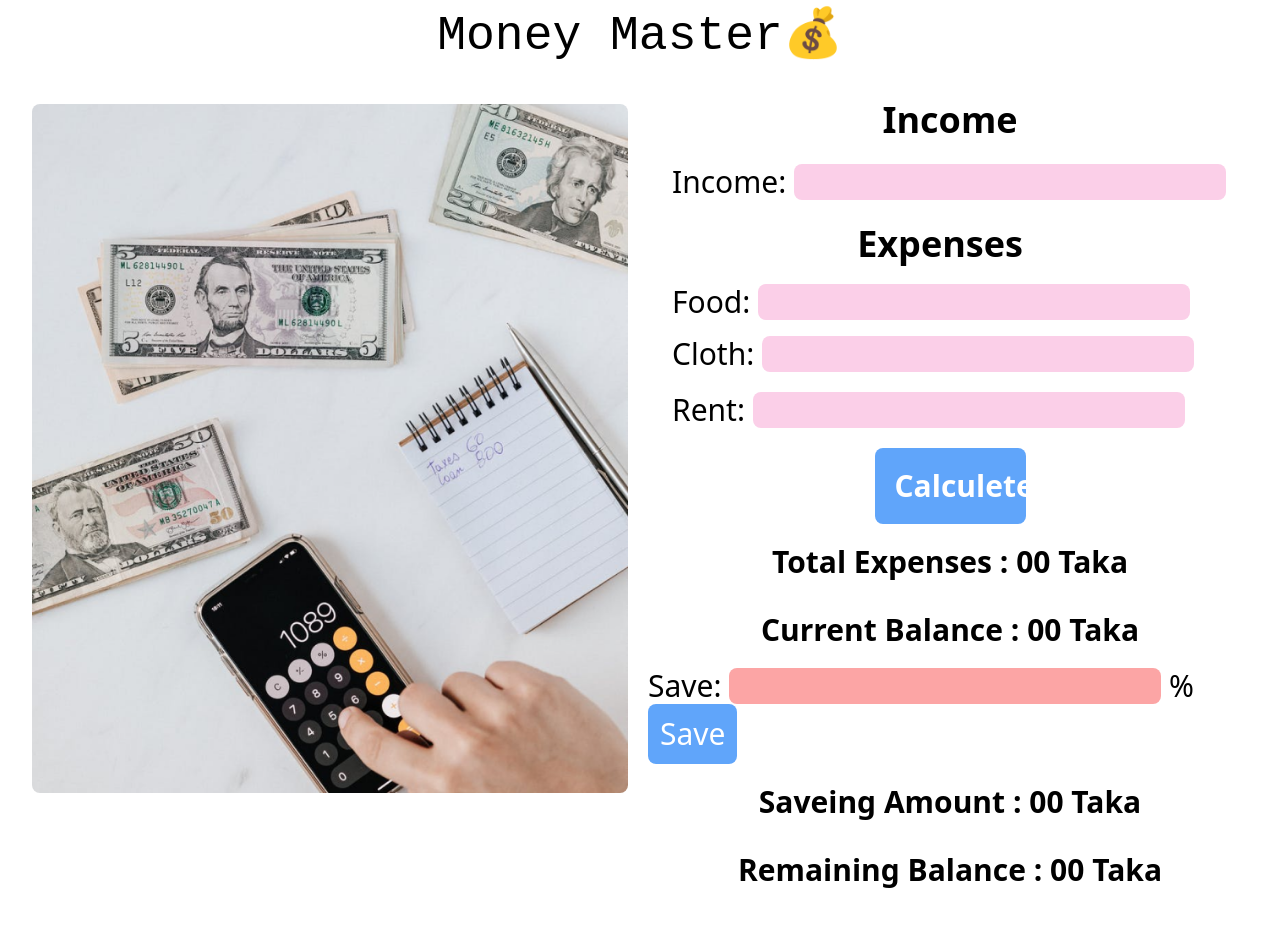
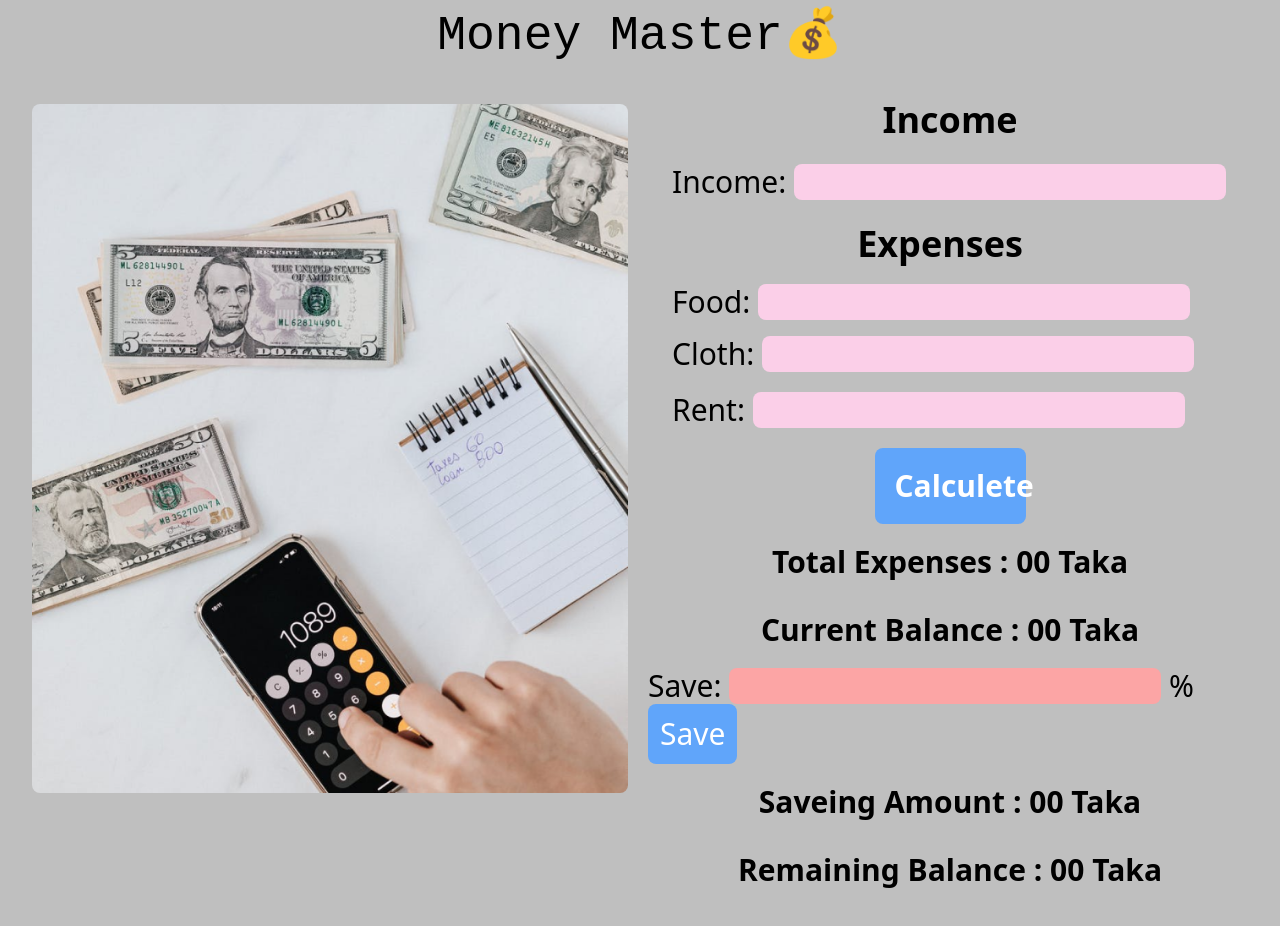
Before and after one commit to UniqueCoderRihan/Money-Master, a plain HTML site: page index.html in a window 1280 px wide. Drawn offline with nearby package versions, Linux system fonts and the light colour scheme.

Commit message:
style with css

```diff
--- a/styles/style.css
+++ b/styles/style.css
@@ -1,3 +1,6 @@
+body{
+    background-color: #7777;
+}
 .heading-text{
     text-align: center;
     font-family: monospace;
```
